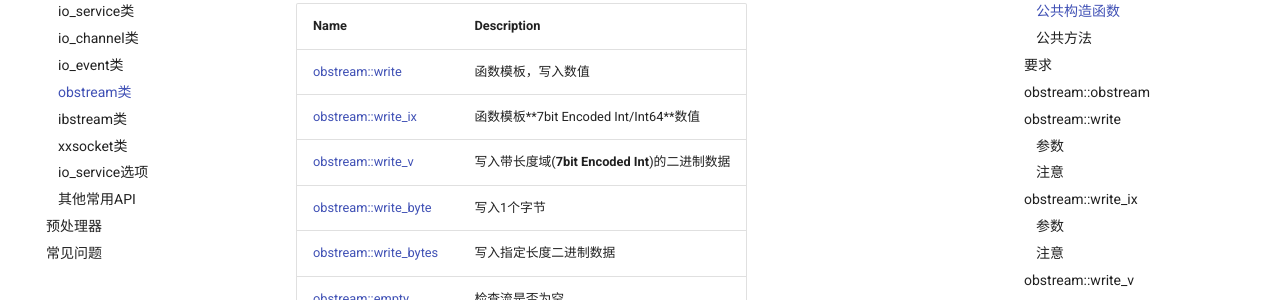
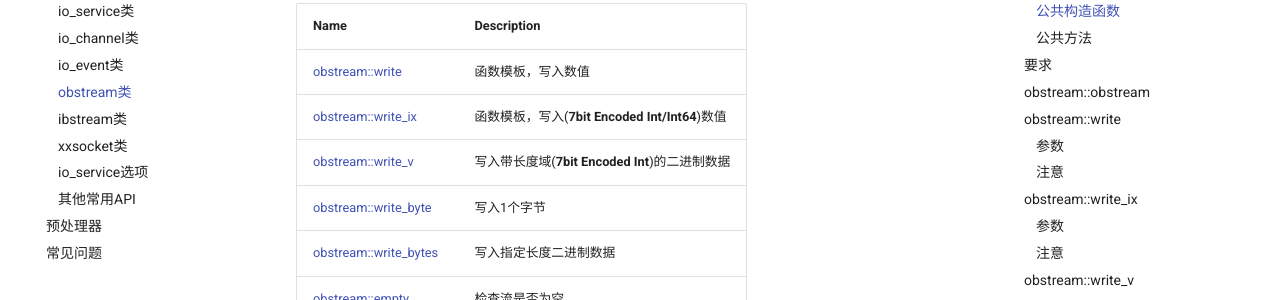
Before and after one commit to yasio/docs-936, an MkDocs documentation site: the page built from docs/api/reference/obstream-class.md, in a window 1280 px wide and 900 px high, scrolled down 732 px. Shown: the part 151-451 px from the top of the window. Built offline with MkDocs 1.6.1 and Material for MkDocs 9.7.7, drawn with Linux system fonts in a browser that asks for light colours; comment, search, counter and statistics services are not loaded.

Commit message:
Update obstream-class.md

```diff
--- a/docs/api/reference/obstream-class.md
+++ b/docs/api/reference/obstream-class.md
@@ -38,7 +38,7 @@ using fast_obstream = basic_obstream<endian::host_convert_tag>;
 |Name|Description|
 |----------|-----------------|
 |[obstream::write](#write)|函数模板，写入数值|
-|[obstream::write_ix](#write_ix)|函数模板**7bit Encoded Int/Int64**数值|
+|[obstream::write_ix](#write_ix)|函数模板，写入(**7bit Encoded Int/Int64**)数值|
 |[obstream::write_v](#write_v)|写入带长度域(**7bit Encoded Int**)的二进制数据|
 |[obstream::write_byte](#write_byte)|写入1个字节|
 |[obstream::write_bytes](#write_bytes)|写入指定长度二进制数据|
```
